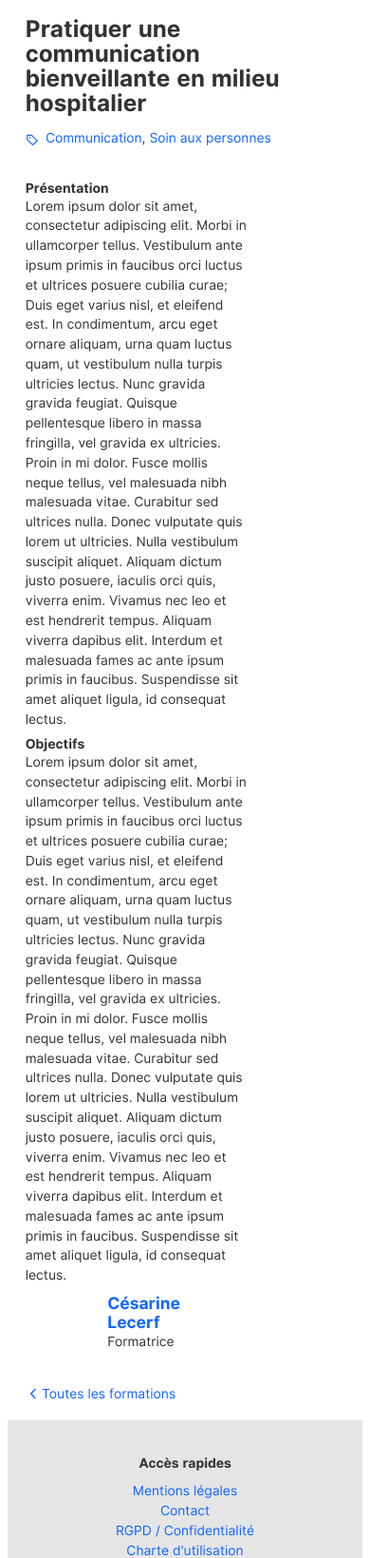
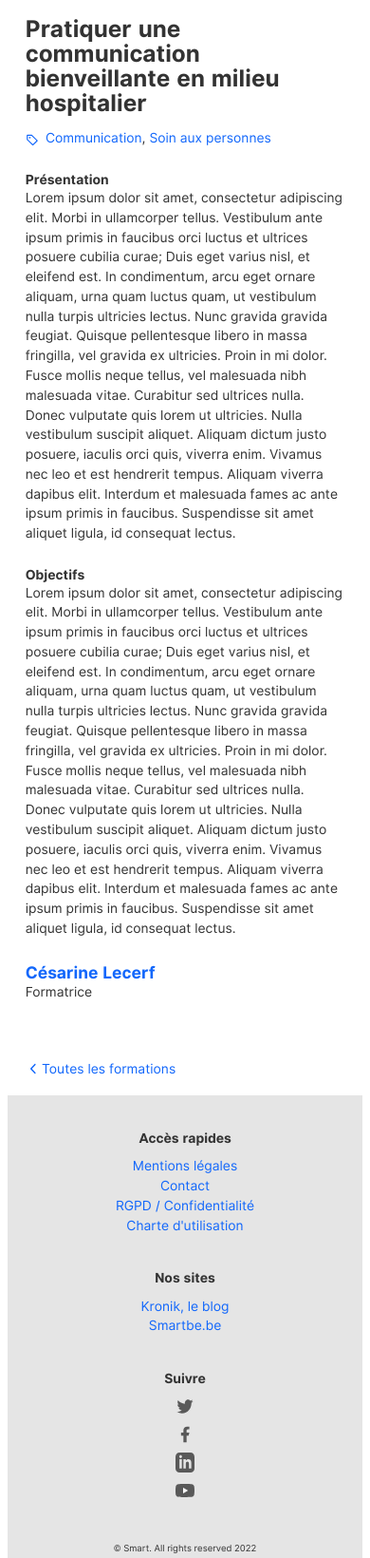
Before and after one commit to smartcoop/cfa-static-templates, a PHP site: page /nom-de-la-formation.php in a window 390 px wide. Shown: the part 173-1813 px from the top of the page at 95% size. Run offline with PHP 8.4, Linux system fonts and the light colour scheme; style sheets or scripts are compiled from the project's sources.

Commit message:
Responsive design single training page

```diff
--- a/scss/_publicwebsite_styles.scss
+++ b/scss/_publicwebsite_styles.scss
@@ -217,13 +217,19 @@
         padding-top: 1rem;
     }
     .training-card__details {
-        padding-top: 4rem;
+        padding-top: 3rem;
         display: flex;
         flex-wrap: wrap;
+        @media (max-width: $g-bp3) {
+            flex-direction: column;
+        }
         .training-card__details-txts {
             width: 70%;
+            @media (max-width: $g-bp3) {
+                width: 100%;
+            }
             .training-card__details-section {
-                padding-bottom: 1rem;
+                padding-bottom: 3rem;
                 .training-card__details-label {
                     font-size: 1.6rem;
                     font-weight: 700;
@@ -234,7 +240,11 @@
         .training-card__trainer {
             width: 30%;
             min-width: 25rem;
-            padding-left: 10rem;
+            padding: 0 0 3rem 10rem;
+            @media (max-width: $g-bp3) {
+                width: 100%;
+                padding: 0 0 3rem 0;
+            }
             .training-card__trainer-name {
                 font-size: 2rem;
                 font-weight: 700;
```
